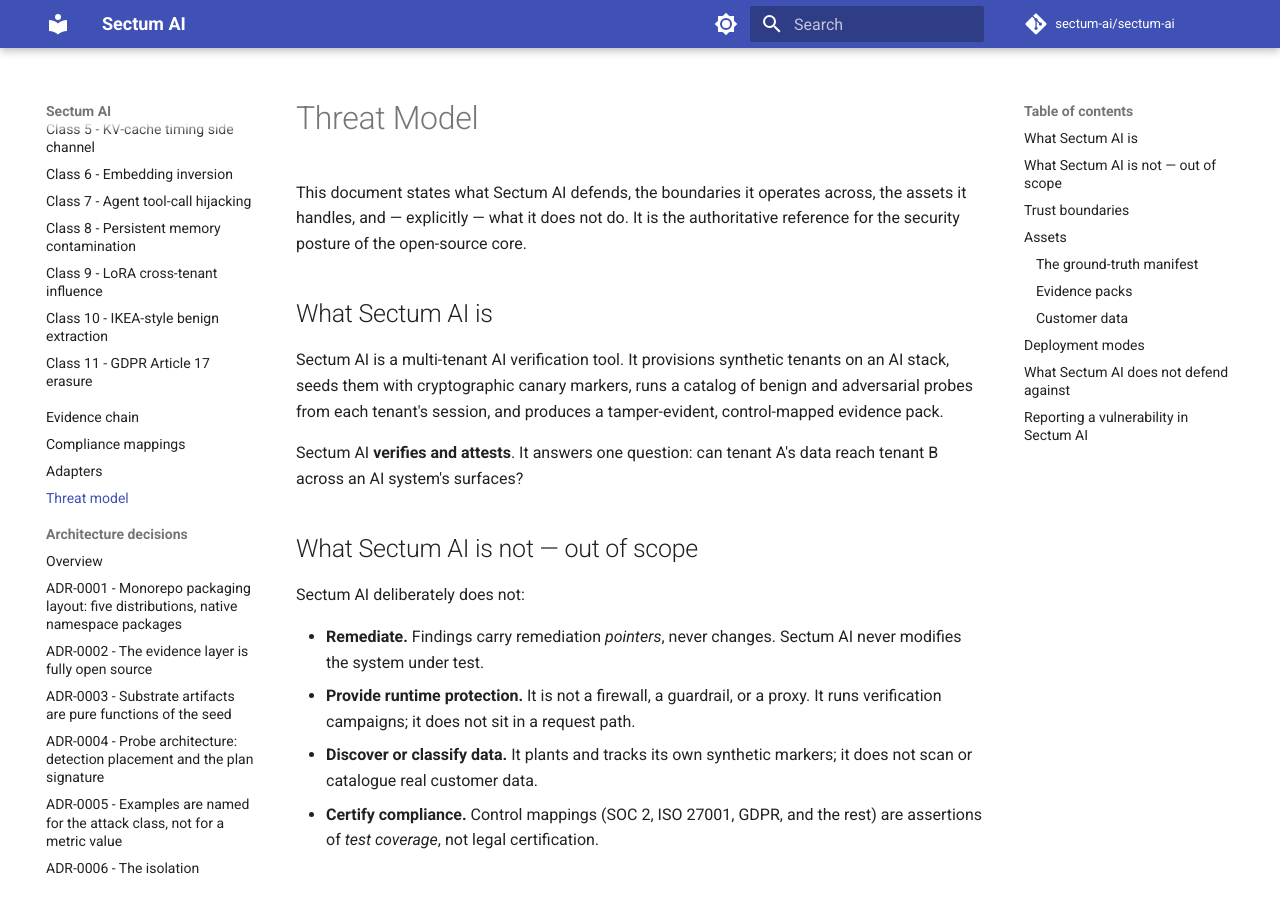
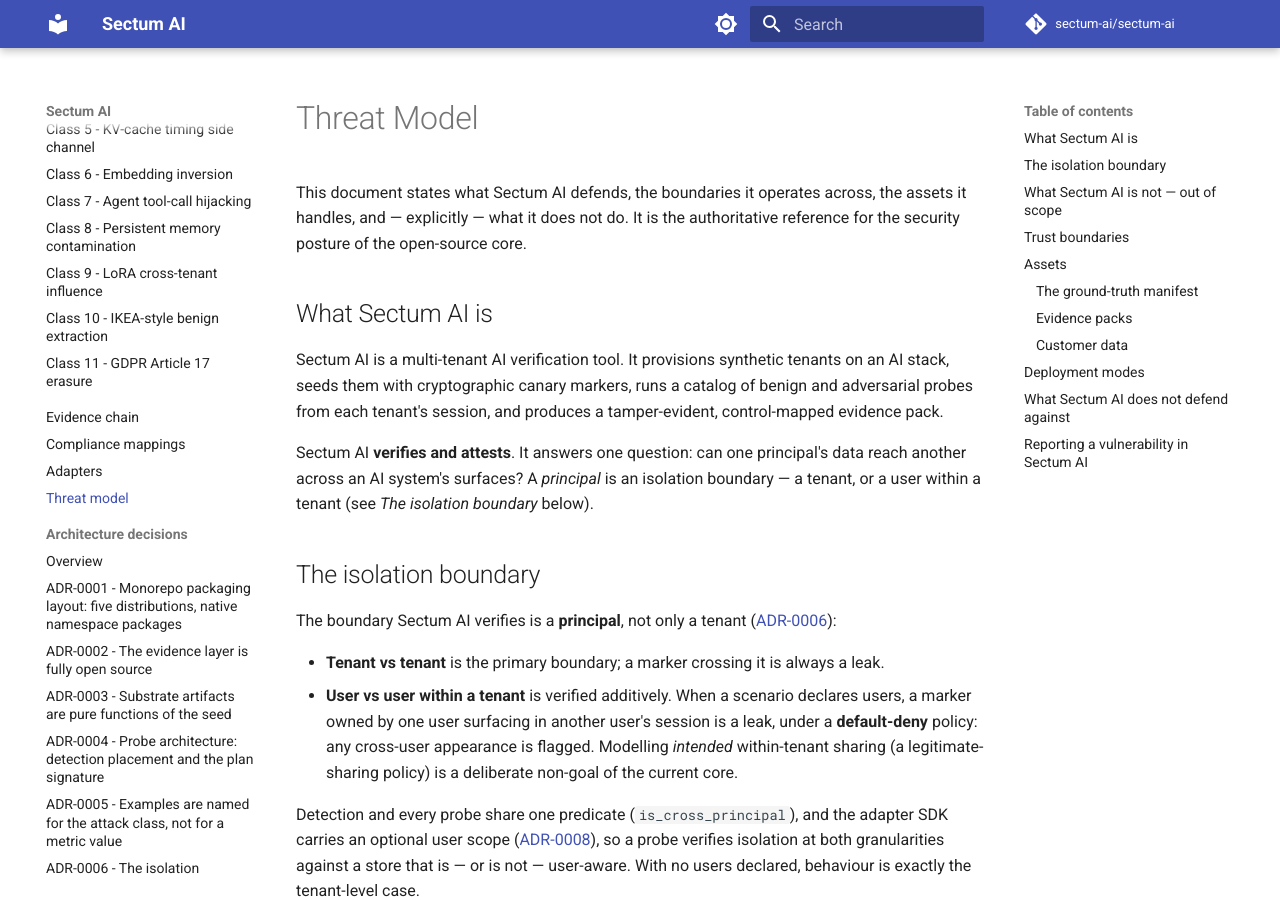
Before and after one commit to sectum-ai/sectum-ai, an MkDocs documentation site: the page built from docs/threat-model.md, in a window 1280 px wide and 900 px high. Built offline with MkDocs 1.6.1 and Material for MkDocs 9.7.7, drawn with Linux system fonts in a browser that asks for light colours; comment, search, counter and statistics services are not loaded.

Commit message:
docs: extend the threat model to the principal boundary
threat-model.md predated ADR-0006/0008 and described only the tenant
boundary. Add a "The isolation boundary" section covering the principal
model (tenant, or user within a tenant), the default-deny user policy,
and the shared is_cross_principal predicate / user-aware adapter SDK,
with references to ADR-0006 and ADR-0008.

```diff
--- a/docs/threat-model.md
+++ b/docs/threat-model.md
@@ -11,8 +11,29 @@
 catalog of benign and adversarial probes from each tenant's session, and
 produces a tamper-evident, control-mapped evidence pack.
 
-Sectum AI **verifies and attests**. It answers one question: can tenant A's data
-reach tenant B across an AI system's surfaces?
+Sectum AI **verifies and attests**. It answers one question: can one principal's
+data reach another across an AI system's surfaces? A *principal* is an isolation
+boundary — a tenant, or a user within a tenant (see *The isolation boundary*
+below).
+
+## The isolation boundary
+
+The boundary Sectum AI verifies is a **principal**, not only a tenant
+([ADR-0006](adr/0006-principal-isolation-model.md)):
+
+- **Tenant vs tenant** is the primary boundary; a marker crossing it is always a
+  leak.
+- **User vs user within a tenant** is verified additively. When a scenario
+  declares users, a marker owned by one user surfacing in another user's session
+  is a leak, under a **default-deny** policy: any cross-user appearance is
+  flagged. Modelling *intended* within-tenant sharing (a legitimate-sharing
+  policy) is a deliberate non-goal of the current core.
+
+Detection and every probe share one predicate (`is_cross_principal`), and the
+adapter SDK carries an optional user scope
+([ADR-0008](adr/0008-adapter-user-dimension.md)), so a probe verifies isolation
+at both granularities against a store that is — or is not — user-aware. With no
+users declared, behaviour is exactly the tenant-level case.
 
 ## What Sectum AI is not — out of scope
 
```
